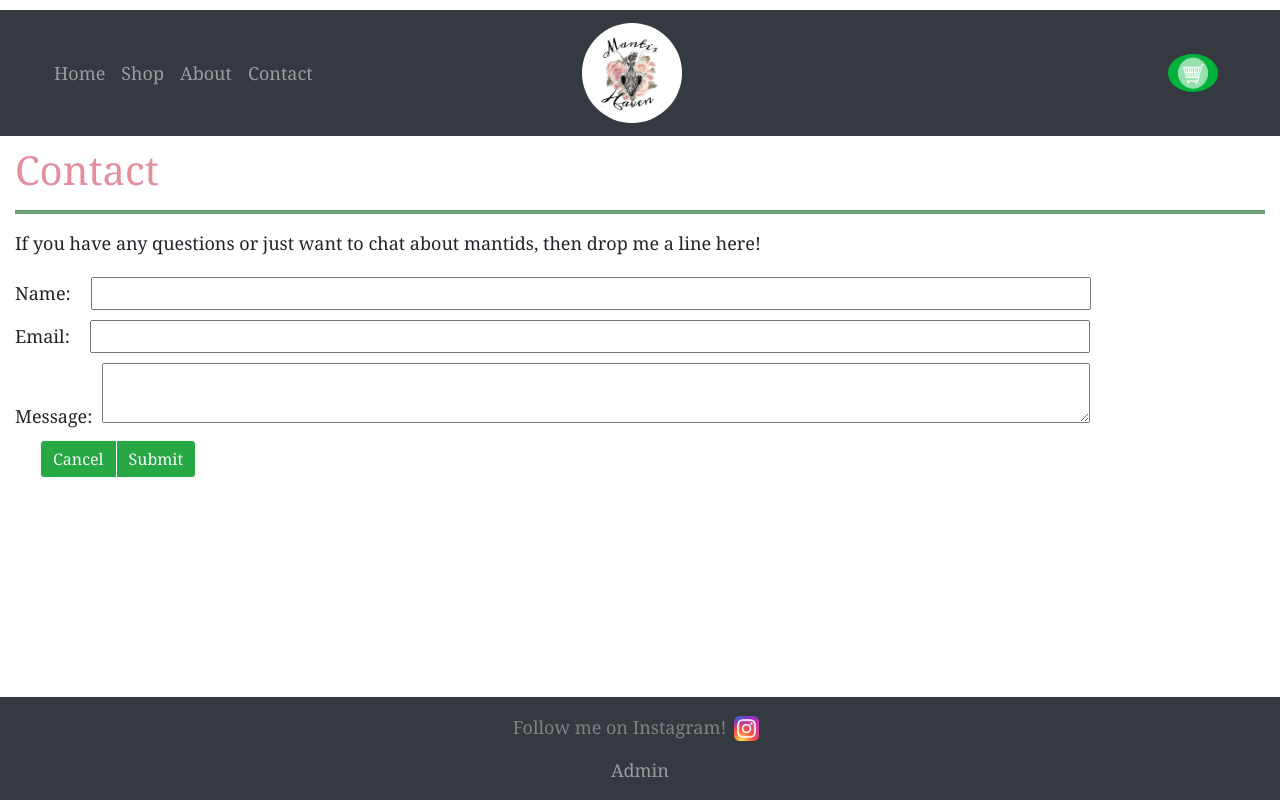
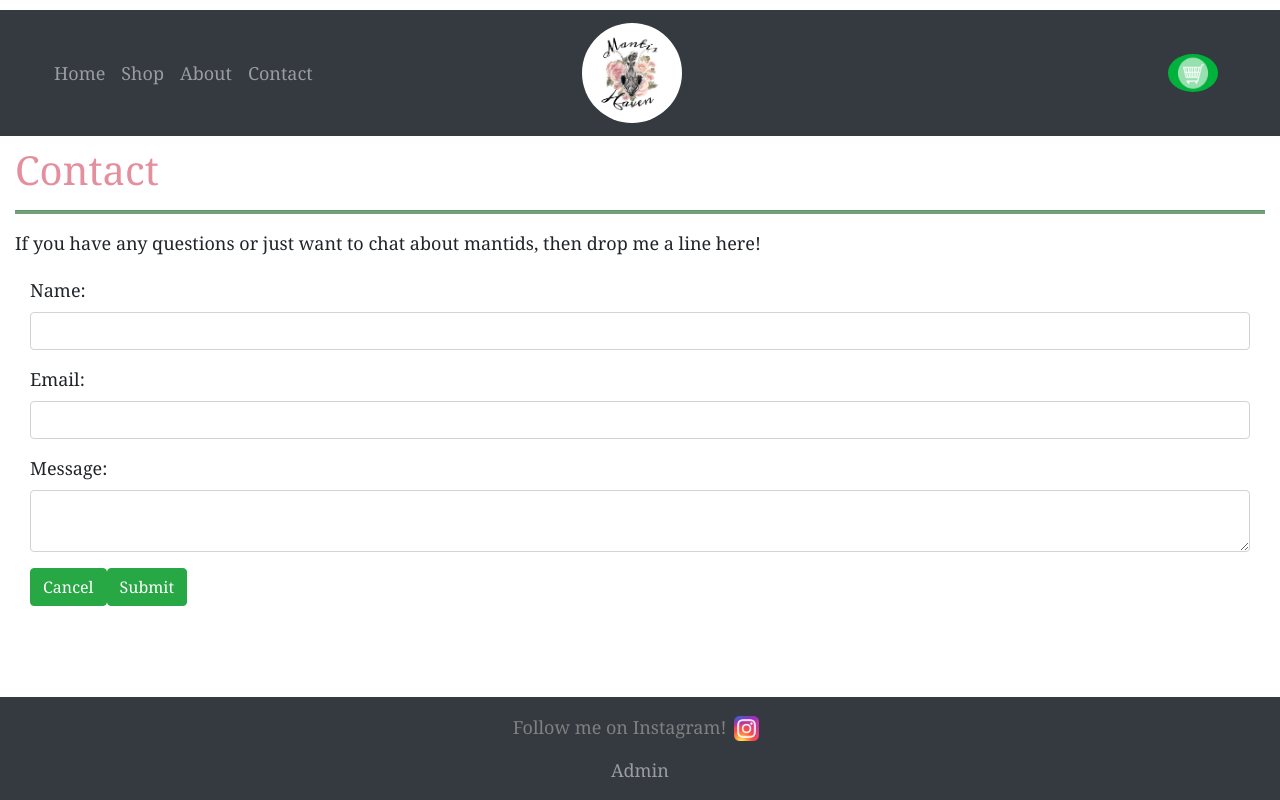
Before and after one commit to benjamin-gates/mantis-haven-frontend, a React (Create React App) app: page /contact in a window 1280 px wide. Built offline with nearby package versions, Linux system fonts and the light colour scheme.

Commit message:
edited format for contact form to match admin forms

```diff
--- a/src/contact/ContactForm.js
+++ b/src/contact/ContactForm.js
@@ -1,38 +1,31 @@
 import React from "react";
 import Container from "react-bootstrap/Container";
 import Row from "react-bootstrap/Row";
+import Form from "react-bootstrap/Form";
+import Button from "react-bootstrap/Button";
+import ButtonGroup from "react-bootstrap/ButtonGroup";
 
 function ContactForm() {
   return (
-    <Container fluid style={{marginTop: "20px"}}>
-    <form>
-      <Row>
-        <label htmlFor="name" className="form-component">
-          Name:
-          <input type="text" name="name" id="name" style={{width: "80%", marginLeft: "20px"}}/>
-        </label>
-      </Row>
-      <Row>
-        <label htmlFor="email" className="form-component">
-          Email:
-          <input type="text" name="email" id="email" style={{width: "80%", marginLeft: "20px"}}/>
-        </label>
-      </Row>
-      <Row>
-        <label htmlFor="message" className="form-component">
-          Message:
-          <textarea name="message"  id="message" style={{width: "79%", marginLeft: "10px"}}/>
-        </label>
-      </Row>
-      <div className="btn-group" role="group" aria-label="Basic example" style={{marginBottom: "10px", marginLeft: "10px"}}>
-        <button type="button" className="btn btn-success btn-outline-light">
-          Cancel
-        </button>
-        <button type="button" className="btn btn-success btn-outline-light">
+    <Container fluid style={{ marginTop: "20px", marginBottom:"40px"}}>
+      <Form>
+        <Form.Group className="mb-3" controlId="name">
+          <Form.Label>Name: </Form.Label>
+          <Form.Control type="text" />
+        </Form.Group>
+        <Form.Group className="mb-3" controlId="email">
+          <Form.Label>Email: </Form.Label>
+          <Form.Control type="text" />
+        </Form.Group>
+        <Form.Group className="mb-3" controlId="message">
+          <Form.Label>Message: </Form.Label>
+          <Form.Control as="textarea" />
+        </Form.Group>
+        <Button variant="success">Cancel</Button>
+        <Button as="submit" variant="success">
           Submit
-        </button>
-      </div>
-    </form>
+        </Button>
+      </Form>
     </Container>
   );
 }
```
